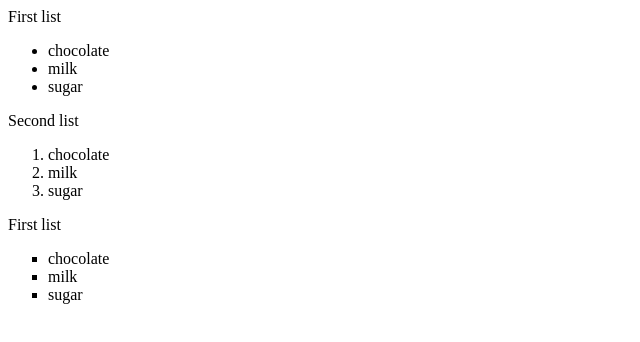
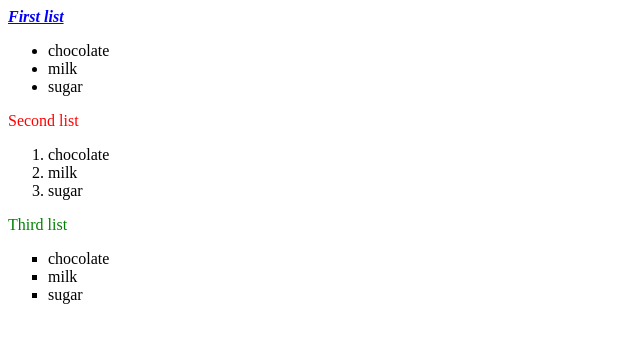
Before and after one commit to MrBennySolomon/HTML, a plain HTML site: page 1.2_Lists/1.2_Lists.html in a window 1280 px wide. Shown: the whole page, without its empty margins (0-640 px from the left). Drawn offline with Linux system fonts and the light colour scheme.

Commit message:
1.3_Tables ver 1.0

```diff
--- a/1.2_Lists/1.2_Lists.html
+++ b/1.2_Lists/1.2_Lists.html
@@ -12,21 +12,21 @@
 </head>
 <body>
 
-    <label for="unordered">First list</label>
+    <label for="unordered" style="color: blue;"><u><strong><em>First list</em></strong></u></label>
     <ul>
         <li>chocolate</li>
         <li>milk</li>
         <li>sugar</li>
     </ul>
 
-    <label for="ordered">Second list</label>
+    <label for="ordered" style="color:red">Second list</label>
     <ol>
         <li>chocolate</li>
         <li>milk</li>
         <li>sugar</li>
     </ol>
 
-    <label for="third_list">First list</label>
+    <label for="third_list" style="color:green">Third list</label>
     <ul style="list-style: square">
         <li>chocolate</li>
         <li>milk</li>
```
Also changed, not shown: 1.3_Tables/1.3_Tables.html (added, +16 -0 lines).
